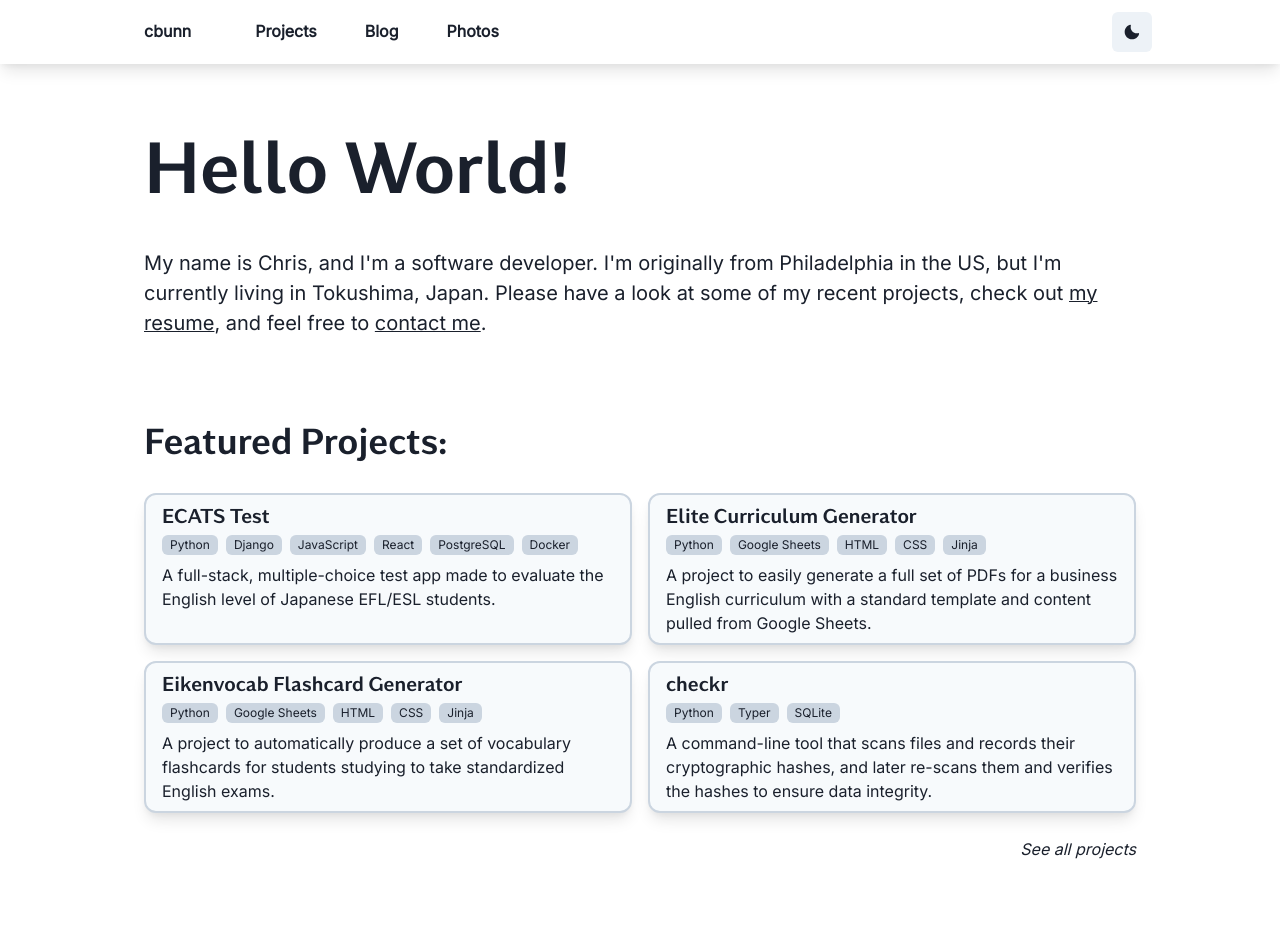
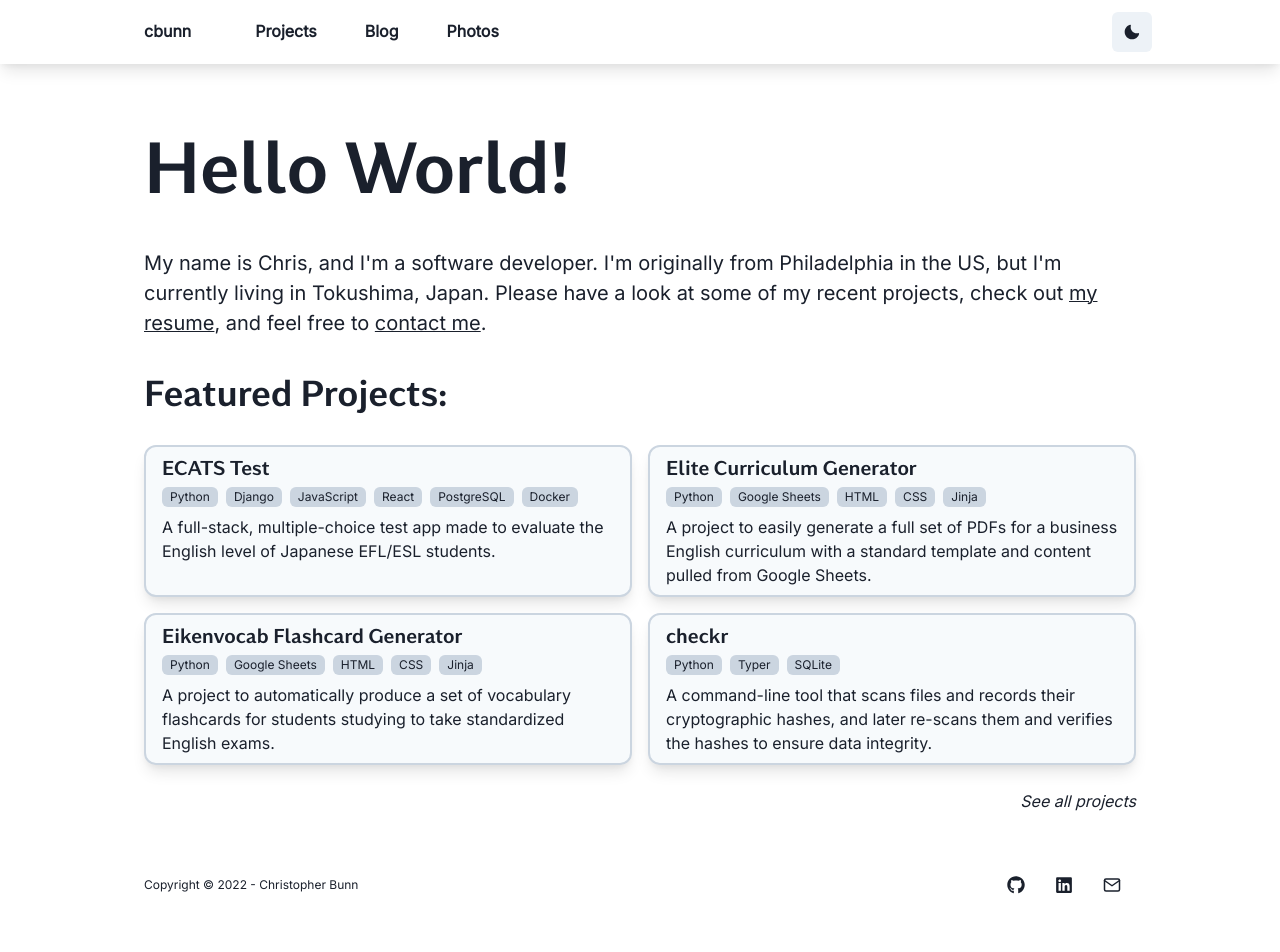
Before and after one commit to cbunn81/cbunn-portfolio, a Next.js app: page / in a window 1280 px wide. Shown: the top 952 px of the page. After the commit the page ends 909 px from the top, so only its background shows below. Built offline with nearby package versions, Linux system fonts and the light colour scheme.

Commit message:
Refactopage sections into their own component, using Box.

```diff
--- a/src/components/FeaturedProjects.tsx
+++ b/src/components/FeaturedProjects.tsx
@@ -1,10 +1,12 @@
 import { Box, Flex, Heading, Link } from "@chakra-ui/react";
 import NextLink from "next/link";
+
+import Section from "@components/Section";
 import { FeaturedProjectCard } from "@components/FeaturedProjectCard";
 import { projects } from "@data/projects";
 
 export const FeaturedProjects = () => (
-  <Box as="section" my={[10, 20]}>
+  <Section>
     <Heading size={"xl"} my={[4, 8]}>
       Featured Projects:
     </Heading>
@@ -18,5 +20,5 @@ export const FeaturedProjects = () => (
         <Link fontStyle="italic">See all projects</Link>
       </NextLink>
     </Flex>
-  </Box>
+  </Section>
 );
--- /dev/null
+++ b/src/components/Section.tsx
@@ -0,0 +1,7 @@
+import { Box, BoxProps } from "@chakra-ui/react";
+
+const Section = (props: BoxProps) => (
+  <Box as="section" my={[4, 8]} {...props} />
+);
+
+export default Section;
--- a/src/pages/index.tsx
+++ b/src/pages/index.tsx
@@ -1,9 +1,11 @@
 import { Box, Heading, Link, Text } from "@chakra-ui/react";
+
 import { FeaturedProjects } from "@components/FeaturedProjects";
+import Section from "@components/Section";
 
 const Index = () => (
   <>
-    <Box as="section" my={[4, 8]}>
+    <Section>
       <Heading size={["3xl", "4xl"]} my={[6, 12]}>
         Hello World!
       </Heading>
@@ -23,7 +25,7 @@ const Index = () => (
         </Link>
         .
       </Text>
-    </Box>
+    </Section>
     <FeaturedProjects />
   </>
 );
--- a/src/pages/projects.tsx
+++ b/src/pages/projects.tsx
@@ -5,17 +5,18 @@ import matter from "gray-matter";
 import { serialize } from "next-mdx-remote/serialize";
 import { Box, Heading } from "@chakra-ui/react";
 
+import Section from "@components/Section";
 import { Project } from "@components/Project";
 import { projectFilePaths, PROJECTS_PATH } from "utils/mdxUtils";
 
 export default function Projects({ projects }) {
   return (
     <>
-      <Box as="section" my={[4, 8]}>
+      <Section>
         <Heading size={["3xl", "4xl"]} my={[6, 12]}>
           Projects!
         </Heading>
-      </Box>
+      </Section>
       {projects.map((project) => (
         <Project key={project.data.id} {...project} />
       ))}
```
Also changed, not shown: 1 other file (tests, documents, lock files or other folders).
